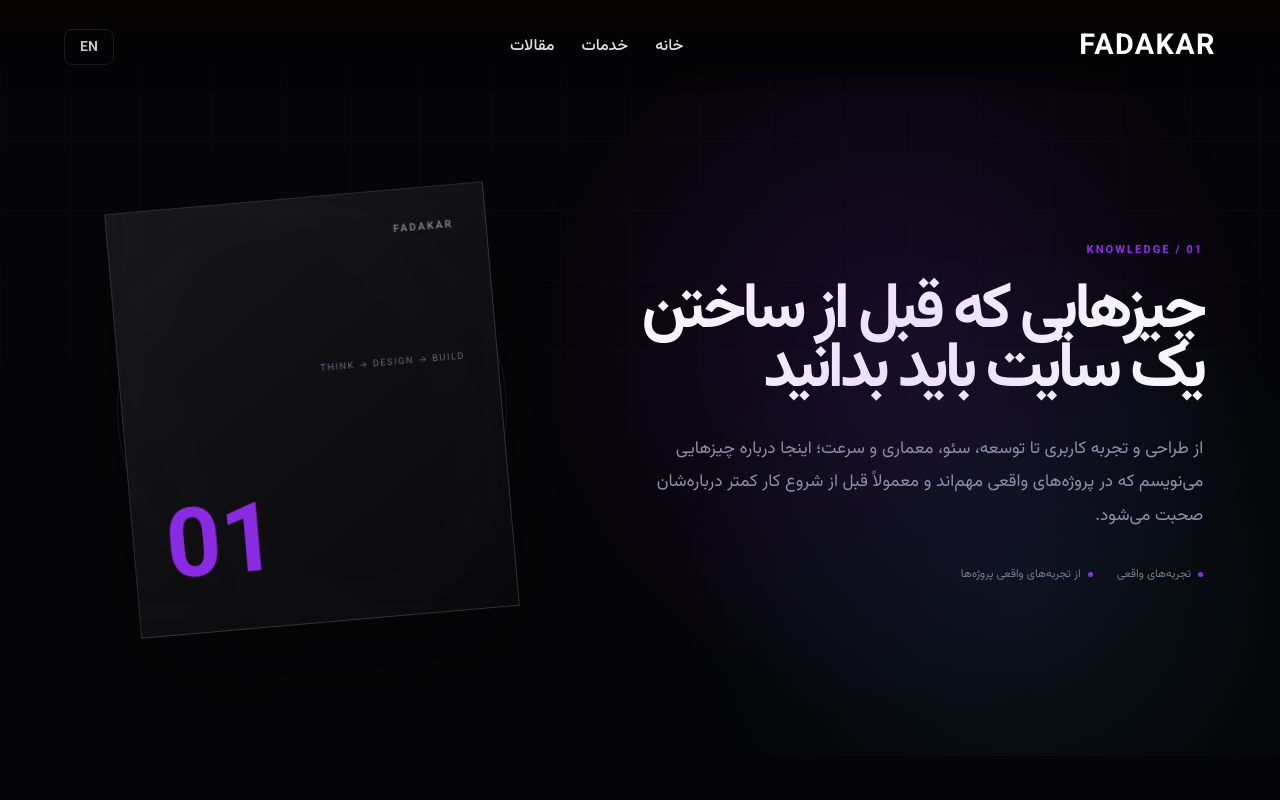
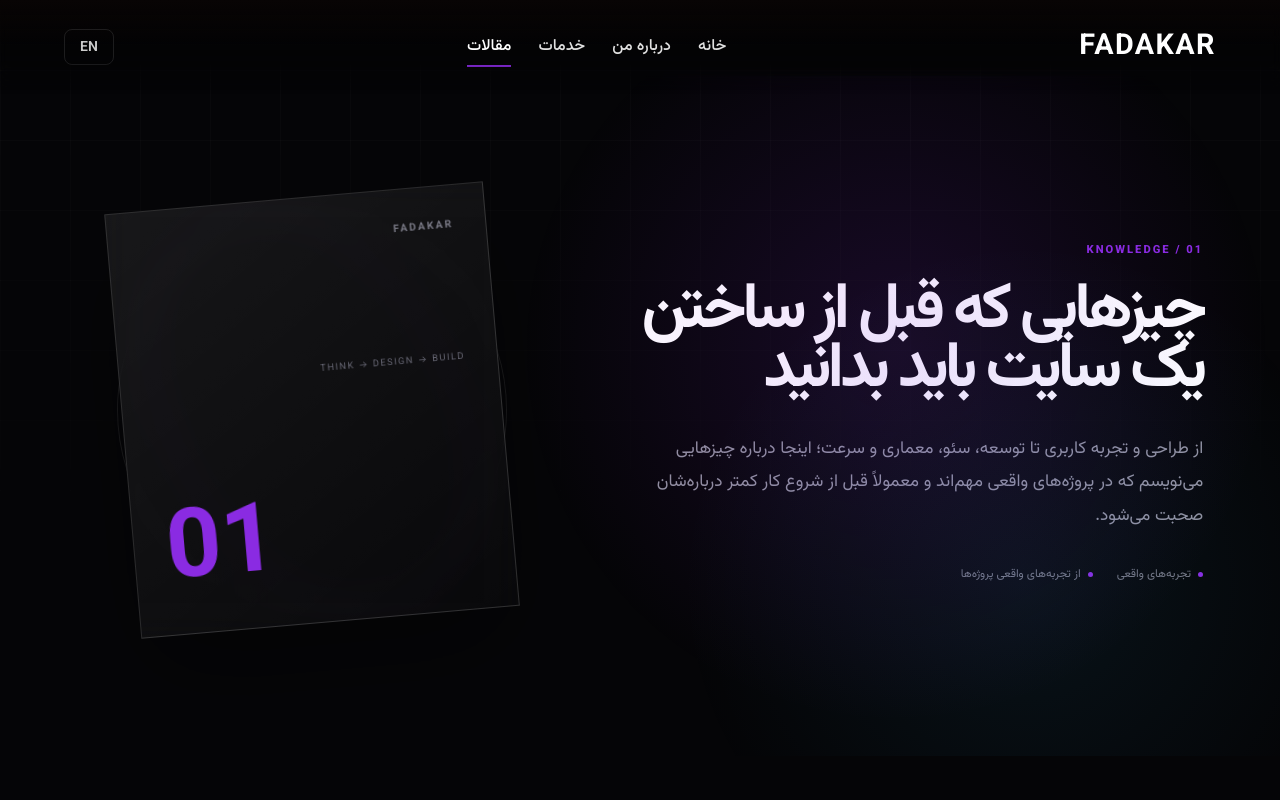
Before and after one commit to Fadakari/fadakar-portfolio, a Nuxt app: page /articles in a window 1280 px wide. Shown: the top 800 px of the page. Built offline with nearby package versions, Linux system fonts and the light colour scheme.

Commit message:
Add About Me link to site navigation

```diff
--- a/app/components/Header.vue
+++ b/app/components/Header.vue
@@ -18,15 +18,14 @@ const props = defineProps<{
 }>()
 
 const labels = computed(() => locale.value === 'fa'
-  ? { home: 'خانه', about: 'مقالات', skills: 'مهارت‌ها', projects: 'نمونه‌کارها', services: 'خدمات', contact: 'تماس' }
-  : { home: 'Home', about: 'blogs', skills: 'Skills', projects: 'Projects', services: 'Services', contact: 'Contact' })
+  ? { home: 'خانه', about: 'درباره من', articles: 'مقالات', services: 'خدمات', contact: 'تماس' }
+  : { home: 'Home', about: 'About me', articles: 'Articles', services: 'Services', contact: 'Contact' })
 
 const isHome = computed(() => route.path === '/')
 
 const toggleLanguage = () => {
   const nextLang = locale.value === 'fa' ? 'en' : 'fa'
   setLocale(nextLang)
-
   if (import.meta.client) {
     document.documentElement.dir = nextLang === 'fa' ? 'rtl' : 'ltr'
     document.documentElement.lang = nextLang
@@ -50,7 +49,6 @@ onUnmounted(() => window.removeEventListener('scroll', handleScroll))
 const navigateHomeSection = (event: MouseEvent, id: string) => {
   event.preventDefault()
   isMobileMenuOpen.value = false
-  isLangMenuOpen.value = false
   if (isHome.value) {
     props.scrollToSection?.(id)
   } else {
@@ -61,7 +59,6 @@ const navigateHomeSection = (event: MouseEvent, id: string) => {
 const navigateServices = (event: MouseEvent) => {
   event.preventDefault()
   isMobileMenuOpen.value = false
-  isLangMenuOpen.value = false
   router.push('/services')
 }
 
@@ -79,8 +76,9 @@ const isDeepScrolled = computed(() => isHome.value && (props.currentSectionIndex
       <nav class="header-right desktop-nav" :aria-label="locale === 'fa' ? 'منوی اصلی' : 'Main navigation'">
         <ul class="nav-links">
           <li><NuxtLink to="/" @click="isMobileMenuOpen = false">{{ labels.home }}</NuxtLink></li>
+          <li><NuxtLink to="/about" @click="isMobileMenuOpen = false">{{ labels.about }}</NuxtLink></li>
           <li><NuxtLink to="/services" @click="isMobileMenuOpen = false">{{ labels.services }}</NuxtLink></li>
-          <li><NuxtLink to="/articles" @click="isMobileMenuOpen = false">{{ labels.about }}</NuxtLink></li>
+          <li><NuxtLink to="/articles" @click="isMobileMenuOpen = false">{{ labels.articles }}</NuxtLink></li>
         </ul>
       </nav>
 
@@ -96,38 +94,34 @@ const isDeepScrolled = computed(() => isHome.value && (props.currentSectionIndex
         <span class="line line1"></span><span class="line line2"></span><span class="line line3"></span>
       </button>
     </div>
+  </header>
 
-
-  </header>
   <div :class="['mobile-menu-panel', { 'menu-open': isMobileMenuOpen }]">
     <nav :aria-label="locale === 'fa' ? 'منوی موبایل' : 'Mobile navigation'">
       <ul class="mobile-nav-links">
         <li><NuxtLink to="/" @click="isMobileMenuOpen = false">{{ labels.home }}</NuxtLink></li>
+        <li><NuxtLink to="/about" @click="isMobileMenuOpen = false">{{ labels.about }}</NuxtLink></li>
         <li><NuxtLink to="/services" @click="isMobileMenuOpen = false">{{ labels.services }}</NuxtLink></li>
-          <li><NuxtLink to="/articles" @click="isMobileMenuOpen = false">{{ labels.about }}</NuxtLink></li>
+        <li><NuxtLink to="/articles" @click="isMobileMenuOpen = false">{{ labels.articles }}</NuxtLink></li>
       </ul>
     </nav>
   </div>
 </template>
 
 <style scoped>
-.main-header { position: fixed; top: 0; left: 0; width: 100%; z-index: 1000; transition: background-color .4s ease, backdrop-filter .4s ease, padding .4s ease; color: #e0e0e0; font-family: 'Inter', sans-serif; backdrop-filter: blur(5px);
-  background: #080404;
-  background: linear-gradient(180deg, rgb(8, 4, 4) 0%, rgba(0, 0, 0, 0.36) 50%, rgba(255, 255, 255, 0) 100%);
-  -webkit-mask-image: linear-gradient(to bottom, rgba(0,0,0,1) 65%, rgba(0,0,0,0) 100%);
-  mask-image: linear-gradient(to bottom, rgba(0,0,0,1) 65%, rgba(0,0,0,0) 100%);
-}
+.main-header { position: fixed; top: 0; left: 0; width: 100%; z-index: 1000; transition: background-color .4s ease, backdrop-filter .4s ease, padding .4s ease; color: #e0e0e0; font-family: 'Inter', sans-serif; backdrop-filter: blur(5px); background: #080404; background: linear-gradient(180deg, rgb(8, 4, 4) 0%, rgba(0, 0, 0, 0.36) 50%, rgba(255, 255, 255, 0) 100%); -webkit-mask-image: linear-gradient(to bottom, rgba(0,0,0,1) 65%, rgba(0,0,0,0) 100%); mask-image: linear-gradient(to bottom, rgba(0,0,0,1) 65%, rgba(0,0,0,0) 100%); }
 .header-content { display:flex; justify-content:space-between; align-items:center; padding:1.5rem 4rem; transition:padding .5s cubic-bezier(.23,1,.32,1); gap:1.5rem; }
 .main-header.scrolled .header-content { padding-top:1rem; padding-bottom:1rem; }
 .main-header.deep-scrolled .header-content { padding-left:15rem; padding-right:15rem; }
-.main-header.scrolled { background-color:rgba(10, 10, 20, 0); backdrop-filter:blur(8px); box-shadow:0 4px 20px rgba(0, 0, 0, 0); }
+.main-header.scrolled { background-color:rgba(10, 10, 20, 0); backdrop-filter:blur(8px); box-shadow:0 4px 20px rgba(0,0,0,0); }
 .brand-name { font-size:1.8rem; font-weight:700; color:#fff; text-decoration:none; letter-spacing:.05em; transition:color .3s ease; }
 .brand-name:hover { color:#8a2be2; }
 .nav-links { list-style:none; display:flex; gap:1.7rem; margin:0; padding:0; }
 .nav-links li a { color:#e0e0e0; text-decoration:none; font-size:1rem; font-weight:500; position:relative; transition:color .3s ease; padding:.5rem 0; cursor:pointer; white-space:nowrap; }
 .nav-links li a:hover { color:#fff; }
+.nav-links li a.router-link-active { color:#fff; }
 .nav-links li a::after { content:''; position:absolute; left:0; bottom:0; width:100%; height:2px; background-color:#8a2be2; transform:scaleX(0); transform-origin:bottom right; transition:transform .3s ease-out; }
-.nav-links li a:hover::after { transform:scaleX(1); transform-origin:bottom left; }
+.nav-links li a:hover::after, .nav-links li a.router-link-active::after { transform:scaleX(1); transform-origin:bottom left; }
 .hamburger-button { display:none; width:48px; height:48px; position:relative; padding:0; margin:0; border:none; background:none; cursor:pointer; z-index:1010; flex:0 0 48px; overflow:visible; }
 .hamburger-button .line { position:absolute; left:10px; width:28px; height:3px; background:#fff; border-radius:2px; transition:transform .3s ease,opacity .3s ease; transform-origin:center; }
 .hamburger-button .line1 { top:14px; }.hamburger-button .line2 { top:22px; }.hamburger-button .line3 { top:30px; }
@@ -136,7 +130,6 @@ const isDeepScrolled = computed(() => isHome.value && (props.currentSectionIndex
 .mobile-nav-links { list-style:none; padding:0; text-align:center; }.mobile-nav-links li { margin-bottom:2rem; }.mobile-nav-links li a { color:#fff; text-decoration:none; font-size:2rem; font-weight:600; }
 .mobile-menu-panel.menu-open { transform:translate(0, -60px); }
 .lang-switcher-container { position:relative; }.lang-btn { background:transparent; border:1px solid rgba(255,255,255,.1); color:rgba(255,255,255,.8); padding:.4rem .8rem; border-radius:.5rem; cursor:pointer; transition:all .3s ease; min-width:50px; }.lang-btn:hover { background:rgba(255,255,255,.05); color:#fff; }
-.lang-dropdown { position:absolute; top:120%; right:0; background:rgba(15,23,42,.9); backdrop-filter:blur(10px); border:1px solid rgba(255,255,255,.1); border-radius:.5rem; display:flex; flex-direction:column; overflow:hidden; min-width:100px; box-shadow:0 10px 25px rgba(0,0,0,.5); z-index:1000; }.lang-dropdown button { background:transparent; border:none; color:#cbd5e1; padding:.75rem 1rem; text-align:left; cursor:pointer; font-family:inherit; transition:background .2s,color .2s; }.lang-dropdown button:hover { background:rgba(255,255,255,.05); color:#fff; }.lang-dropdown button.active-lang { color:#38bdf8; font-weight:600; background:rgba(56,189,248,.1); }.fade-enter-active,.fade-leave-active{transition:opacity .2s,transform .2s}.fade-enter-from,.fade-leave-to{opacity:0;transform:translateY(-5px)}
 @media(max-width:1100px){.header-content{padding-left:2rem;padding-right:2rem}.nav-links{gap:1rem}.nav-links li a{font-size:.9rem}.main-header.deep-scrolled .header-content{padding-left:2rem;padding-right:2rem}}
 @media(max-width:768px){.header-content{padding:1rem 1.5rem}.desktop-nav{display:none}.hamburger-button{display:block}}
 </style>
```
Lines whose indentation alone changed are shown as unchanged.
